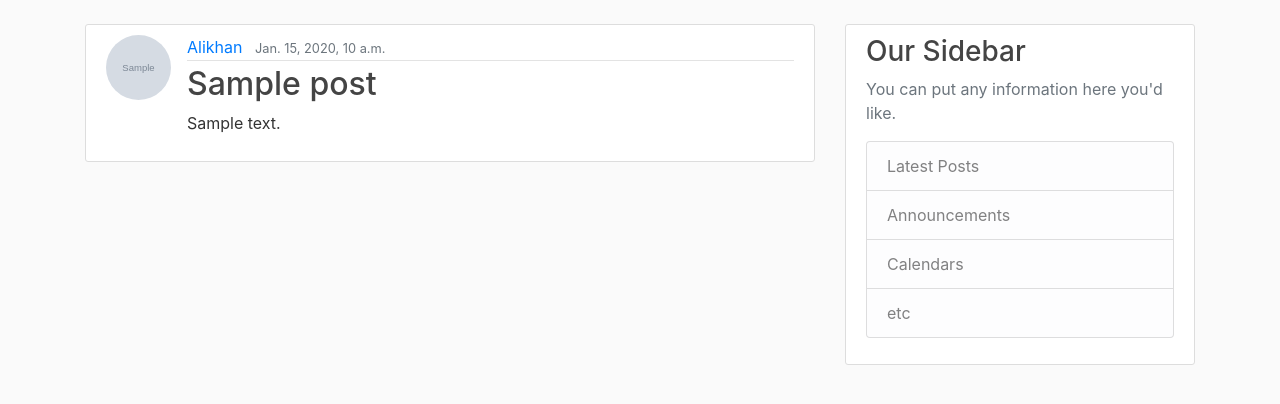
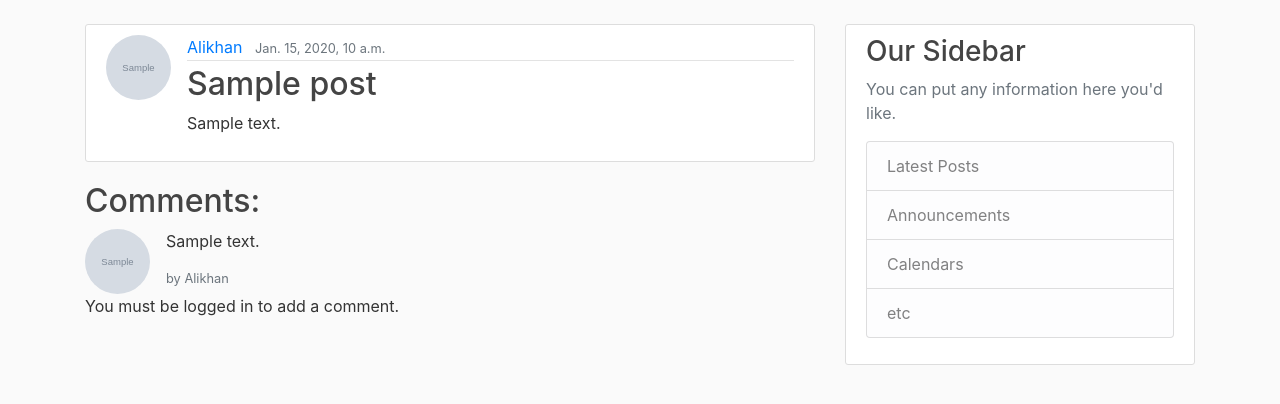
Before and after one commit to Zikaal/BlogDjango, a Django app: page /post/1/ in a window 1280 px wide. Shown: the part 56-460 px from the top of the page. Run offline with Django 5.2, Linux system fonts and the light colour scheme; data comes from the database, SQL or seed files in the repository; tables that the repository leaves empty hold one stand-in row (values such as "Sample post"); grey boxes marked "Sample" are stand-in pictures; some libraries are stand-ins or nearby versions.

Commit message:
Add files via upload

```diff
--- a/django_project/blog/templates/blog/post_detail.html
+++ b/django_project/blog/templates/blog/post_detail.html
@@ -15,4 +15,36 @@
       <p class="article-content">{{ object.content }}</p>
     </div>
   </article>
+
+  <!-- Comments -->
+  <h2 class="article-title">Comments:</h2>
+  <ul class="list-unstyled">
+    {% for comment in object.comments.all %}
+      <li>
+        <div class="media">
+          <img class="rounded-circle article-img" src="{{ comment.author.profile.image.url }}">
+          <div class="media-body">
+            <div class="media-body" style="display: flex; flex-direction: column; justify-content: center;">
+              <p>{{ comment.content }}</p>
+              <small class="text-muted">by {{ comment.author }}</small>
+            </div>
+          </div>
+        </div>
+      </li>
+    {% empty %}
+      <li>No comments yet.</li>
+    {% endfor %}
+  </ul>
+
+  <!-- Add comment form -->
+  {% if user.is_authenticated %}
+    <h2 class="article-title">Add a comment:</h2>
+    <form method="post">
+      {% csrf_token %}
+      {{ comment_form.as_p }}
+      <a class="btn btn-secondary btn-sm mt-1 mb-1" href="{% url 'add-comment' object.id %}">Add comment</a>
+    </form>
+  {% else %}
+    <p>You must be logged in to add a comment.</p>
+  {% endif %}
 {% endblock content %}
--- a/django_project/blog/urls.py
+++ b/django_project/blog/urls.py
@@ -9,5 +9,6 @@ urlpatterns = [
     path('post/new/', PostCreateView.as_view(), name='post-create'),
     path('post/<int:pk>/update/', PostUpdateView.as_view(), name='post-update'),
     path('post/<int:pk>/delete/', PostDeleteView.as_view(), name='post-delete'),
+    path('post/<int:pk>/comment/', views.add_comment, name='add-comment'),
     path('about/', views.about, name='blog-about'),
 ]
--- a/django_project/blog/views.py
+++ b/django_project/blog/views.py
@@ -1,9 +1,12 @@
 from typing import Any
 from django.db.models.query import QuerySet
-from django.shortcuts import render, get_object_or_404
+from django.shortcuts import redirect, render, get_object_or_404
 from django.contrib.auth.mixins import LoginRequiredMixin, UserPassesTestMixin
 from django.contrib.auth.models import User
+from django.contrib.auth.decorators import login_required
 from django.views.generic import ListView, DetailView, CreateView, UpdateView, DeleteView
+
+from users.forms import CommentForm
 from .models import Post
 
 def home(request):
@@ -65,5 +68,22 @@ class PostDeleteView(LoginRequiredMixin,UserPassesTestMixin,DeleteView):
             return True
         return False
 
+
+@login_required
+def add_comment(request, pk):
+    post = get_object_or_404(Post, pk=pk)
+    if request.method == 'POST':
+        form = CommentForm(request.POST)
+        if form.is_valid():
+            comment = form.save(commit=False)
+            comment.author = request.user
+            comment.post = post
+            comment.save()
+            return redirect('post-detail', pk=post.pk)
+    else:
+        form = CommentForm()
+    return render(request, 'blog/add_comment.html', {'form': form, 'post': post})
+
+
 def about(request):
     return render(request, 'blog/about.html',{'title': 'About'})
--- a/django_project/django_project/settings.py
+++ b/django_project/django_project/settings.py
@@ -83,7 +83,7 @@ DATABASES = {
         'ENGINE': 'django.db.backends.postgresql',
         'NAME': 'blog',
         'USER': 'postgres',
-        'PASSWORD': '***********',
+        'PASSWORD': 'Alikhan23012006',
         'HOST': 'localhost',
         'PORT': '5432',
     }
--- a/django_project/users/forms.py
+++ b/django_project/users/forms.py
@@ -2,6 +2,7 @@ from django import forms
 from django.contrib.auth.models import User
 from django.contrib.auth.forms import UserCreationForm
 from .models import Profile
+from blog.models import Comment
 
 class userRegisterForm(UserCreationForm):
     email = forms.EmailField()
@@ -21,3 +22,8 @@ class ProfileUpdateForm(forms.ModelForm):
     class Meta:
         model = Profile
         fields = ['image']
+
+class CommentForm(forms.ModelForm):
+    class Meta:
+        model = Comment
+        fields = ('content',)
```
Also changed, not shown: django_project/blog/templates/blog/add_comment.html (added, +14 -0 lines), django_project/users/views.py (line endings or trailing spaces).
